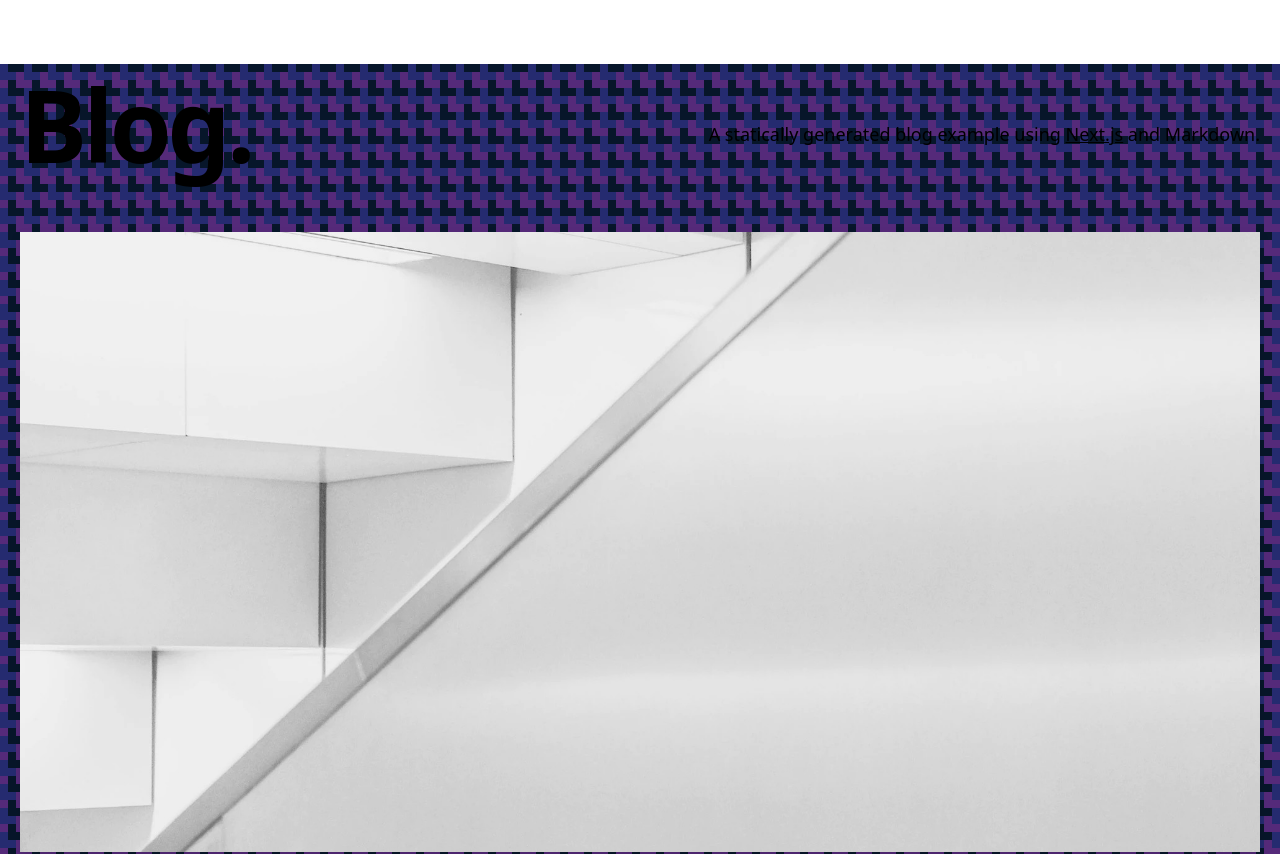
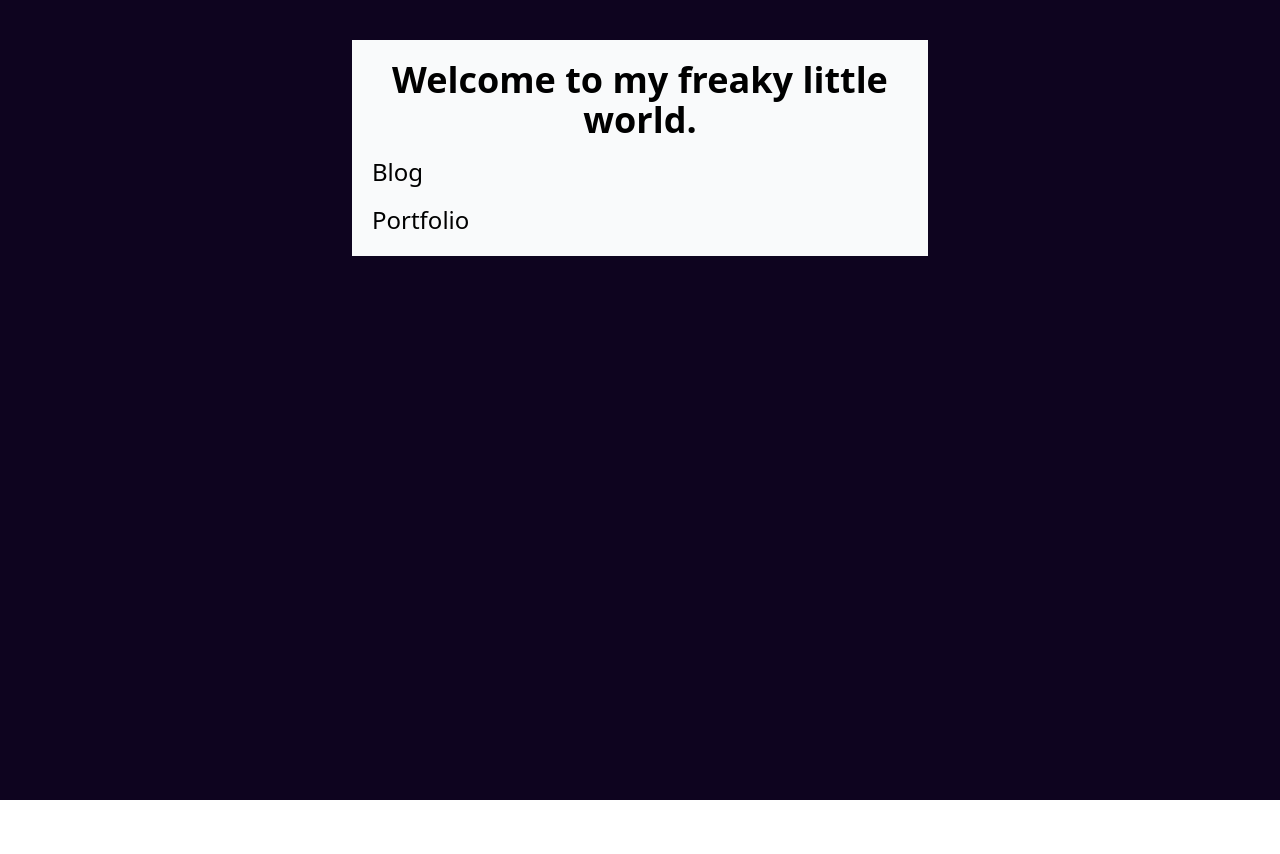
Before and after one commit to noopnoop/personal-site, a Next.js app: page / in a window 1280 px wide. Shown: the top 854 px of the page. After the commit the page ends 800 px from the top, so only its background shows below. Built offline with nearby package versions, Linux system fonts and the light colour scheme.

Commit message:
start TOC

```diff
--- /dev/null
+++ b/components/TOC.tsx
@@ -0,0 +1,25 @@
+import Link from "next/link"
+
+
+const TOC = () => {
+  return (
+    <div className="max-w-xl mx-auto mt-10 bg-gray-50 p-5 space-y-4">
+        <div className="text-center text-4xl font-bold">
+          Welcome to my freaky little world.
+        </div>
+        <Link href="/blog">
+          <div className="text-2xl font-medium hover:font-extrabold hover:bg-gray-100 hover:cursor-pointer">
+            Blog
+          </div>
+        </Link>
+
+        <Link href="/blog">
+          <div className="text-2xl font-medium hover:font-extrabold hover:bg-gray-100 hover:cursor-pointer">
+            Portfolio
+          </div>
+        </Link>
+    </div>
+  )
+}
+
+export default TOC
--- a/components/intro.tsx
+++ /dev/null
@@ -1,23 +0,0 @@
-import { CMS_NAME } from '../lib/constants'
-
-const Intro = () => {
-  return (
-    <section className="flex-col md:flex-row flex items-center md:justify-between mt-16 mb-16 md:mb-12">
-      <h1 className="text-5xl md:text-8xl font-bold tracking-tighter leading-tight md:pr-8">
-        Blog.
-      </h1>
-      <h4 className="text-center md:text-left text-lg mt-5 md:pl-8">
-        A statically generated blog example using{' '}
-        <a
-          href="https://nextjs.org/"
-          className="underline hover:text-blue-600 duration-200 transition-colors"
-        >
-          Next.js
-        </a>{' '}
-        and {CMS_NAME}.
-      </h4>
-    </section>
-  )
-}
-
-export default Intro
--- a/components/layout.tsx
+++ b/components/layout.tsx
@@ -1,5 +1,4 @@
 import Meta from './meta'
-import Image from 'next/image'
 import styles from './styles.module.css'
 
 type Props = {
@@ -9,15 +8,7 @@
 
 const Layout = ({ children }: Props) => {
   return (
-    <div>
-      <div className={styles["bgWrap"]}>
-        <Image
-          src="/assets/bg.png"
-          layout="fixed"
-          width="3840"
-          height="2160"
-        />
-      </div>
+    <div className={styles["bgWrap"]}>
       <Meta />
       <div className="min-h-screen">
         <main>{children}</main>
--- a/components/styles.module.css
+++ b/components/styles.module.css
@@ -4,5 +4,9 @@
   width: 100vw;
   overflow: hidden;
   z-index: -10;
-  background-color: black;
+  background-color: rgb(14, 4, 31);
 }
+
+.base {
+  background-color:gainsboro;
+}
--- a/pages/index.tsx
+++ b/pages/index.tsx
@@ -1,11 +1,7 @@
-import Container from '../components/container'
-import MoreStories from '../components/more-stories'
-import HeroPost from '../components/hero-post'
-import Intro from '../components/intro'
+import TOC from '../components/TOC'
 import Layout from '../components/layout'
 import { getAllPosts } from '../lib/api'
 import Head from 'next/head'
-import { CMS_NAME } from '../lib/constants'
 import Post from '../interfaces/post'
 
 type Props = {
@@ -13,28 +9,15 @@
 }
 
 export default function Index({ allPosts }: Props) {
-  const heroPost = allPosts[0]
-  const morePosts = allPosts.slice(1)
+  // const heroPost = allPosts[0]
+  // const morePosts = allPosts.slice(1)
   return (
     <>
       <Layout>
         <Head>
-          <title>Next.js Blog Example with {CMS_NAME}</title>
+          <title>The Inter Net</title>
         </Head>
-        <Container>
-          <Intro />
-          {heroPost && (
-            <HeroPost
-              title={heroPost.title}
-              coverImage={heroPost.coverImage}
-              date={heroPost.date}
-              author={heroPost.author}
-              slug={heroPost.slug}
-              excerpt={heroPost.excerpt}
-            />
-          )}
-          {morePosts.length > 0 && <MoreStories posts={morePosts} />}
-        </Container>
+        <TOC/>
       </Layout>
     </>
   )
```
